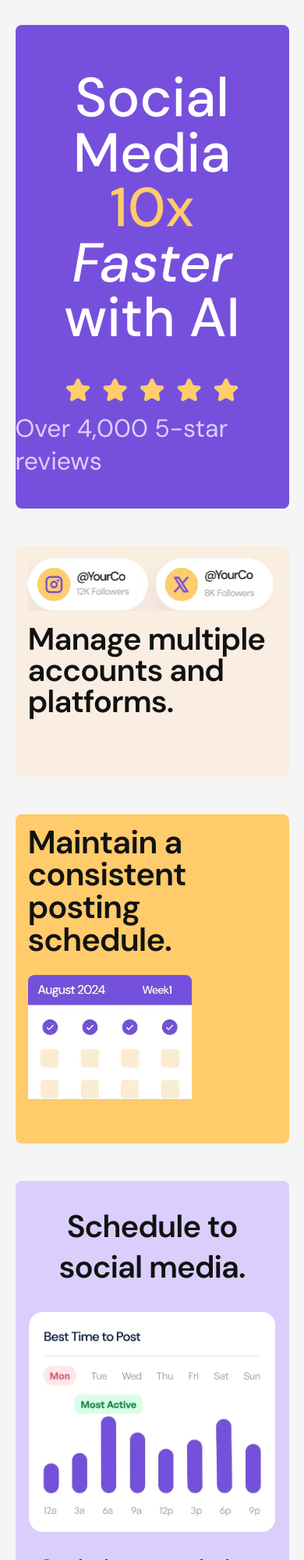
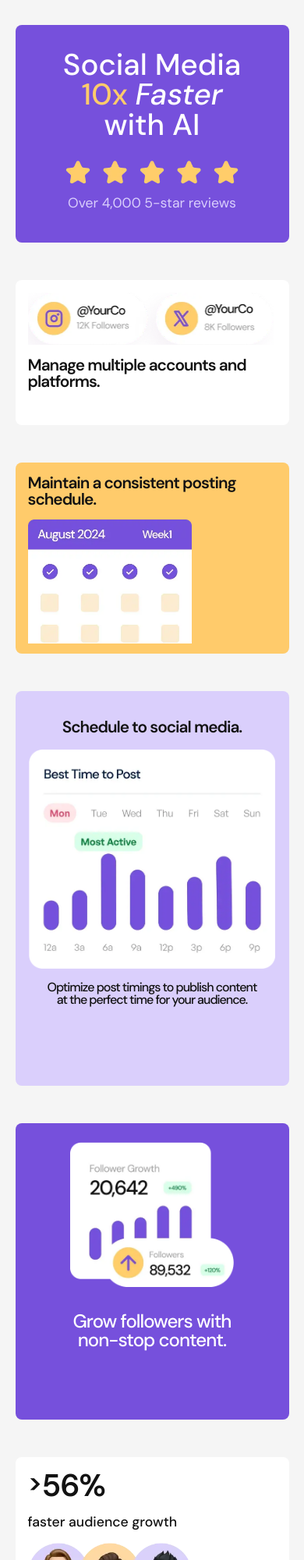
Before and after one commit to jwvdriel/GrittyGrid, a plain HTML site: page index.html in a window 390 px wide. Shown: the top 2000 px of the page at 78% size. Drawn offline with Linux system fonts and the light colour scheme.

Commit message:
320px display

```diff
--- a/style.css
+++ b/style.css
@@ -15,6 +15,7 @@
   --borderRadius: 0.5rem;
 }
 
+@media screen and (max-width: 576px) {
   body {
     margin: 0 auto;
     padding: 0;
@@ -23,7 +24,7 @@ body {
     background-color: whitesmoke;
     margin-bottom: 3rem;
   }
-@media screen and (max-width: 576px) {
+
   #container-layout {
     display: grid;
     grid-template-columns: 1fr;
@@ -38,16 +39,16 @@ body {
     flex-direction: column;
     border-radius: var(--borderRadius);
     align-items: center;
-    min-height: 60vh;
+    max-height: 60vh;
   }
 
   .heading {
-    font-size: 4.4rem;
+    font-size: 2.4rem;
     font-weight: var(--font-medium);
     color: #fff;
     line-height: 1;
     text-align: center;
-    margin-bottom: 2.5rem;
+    margin-bottom: 1.5rem;
     width: 75%;
   }
 
@@ -58,7 +59,7 @@ body {
 
   .first-article p {
     color: var(--Purple_100);
-    font-size: 2rem;
+    font-size: 1.1rem;
     margin: 0.5rem 0 2.5rem 0;
   }
 
@@ -73,12 +74,11 @@ body {
   /* ---------------------------------------------------------- */
 
   .second-article {
-    background-color: var(--Yellow_100);
-    height: 25vh;
+    background-color: var(--White);
     border-radius: var(--borderRadius);
     display: flex;
     flex-direction: column;
-    min-height: 35vh;
+    min-height: 22vh;
   }
 
   .second-article img {
@@ -88,7 +88,7 @@ body {
 
   .second-article p {
     color: var(--Black);
-    font-size: 2.5rem;
+    font-size: 1.3rem;
     line-height: 1;
     margin: 1rem;
     font-family: var(--main_font);
@@ -101,13 +101,13 @@ body {
   .third-article {
     background-color: var(--Yellow_500);
     border-radius: var(--borderRadius);
-    min-height: 50vh;
+    min-height: 29vh;
     position: relative;
     overflow-y: hidden;
   }
 
   .third-article p {
-    font-size: 2.6rem;
+    font-size: 1.3rem;
     font-family: var(--main_font);
     font-weight: 600;
     color: var(--Black);
@@ -119,7 +119,7 @@ body {
   .image-fade {
     position: absolute;
     width: 60%;
-    margin: 1rem 1rem 1rem 1rem;
+    margin: 0.5rem 1rem 1rem 1rem;
   }
 
   /* --------------------------------------------------------------- */
@@ -127,17 +127,17 @@ body {
   .fourth-article {
     background-color: var(--Purple_100);
     border-radius: var(--borderRadius);
-    min-height: 100vh;
+    min-height: 60vh;
     display: flex;
     flex-direction: column;
   }
 
   .first-paragraph {
-    font-size: 2.5rem;
+    font-size: 1.3rem;
     font-family: var(--main_font);
     font-weight: 600;
     color: var(--Black);
-    margin: 2rem 1rem 2rem 1rem;
+    margin: 2rem 1rem 1rem 1rem;
     text-align: center;
     letter-spacing: -1px;
   }
@@ -149,9 +149,9 @@ body {
   }
 
   .second-paragraph {
-    width: 85%;
-    font-size: 1.9rem;
-    margin: 2rem auto 2rem auto;
+    width: 80%;
+    font-size: 1rem;
+    margin: 1rem auto 1rem auto;
     text-align: center;
     font-weight: 500;
     font-family: var(--main_font);
@@ -167,19 +167,19 @@ body {
     display: flex;
     flex-direction: column;
     align-items: center;
-    min-height: 80vh;
+    min-height: 45vh;
     border-radius: var(--borderRadius);
   }
 
   .fifth-article img {
     width: 60%;
-    margin: 2rem 0 1rem 0;
+    margin: 1.5rem 0 1rem 0;
   }
 
   .fifth-article p {
     color: var(--White);
-    font-size: 2.8rem;
-    margin: 2rem 1rem 0 1rem;
+    font-size: 1.5rem;
+    margin: 1rem 1rem 0 1rem;
     width: 60%;
     text-align: center;
     font-family: var(--main_font);
@@ -195,29 +195,29 @@ body {
     border-radius: var(--borderRadius);
     display: flex;
     flex-direction: column;
-    min-height: 43vh;
+    min-height: 30vh;
   }
 
   .sixth-article h2 {
     display: flex;
-    font-size: 3rem;
+    font-size: 2.5rem;
     font-family: var(--main_font);
     font-weight: 600;
     color: var(--Black);
     line-height: 1;
     letter-spacing: -1px;
-    margin: 2rem 1rem 0 2rem;
+    margin: 1rem 1rem 0 1rem;
   }
 
   .sixth-article img {
-    width: 50%;
-    margin: 1rem 1rem 1rem 2rem;
+    width: 60%;
+    margin: 0 1rem 1rem 1rem;
   }
 
   .sixth-article p {
-    font-size: 1.2rem;
-    font-family: "DM Sans";
-    margin: 1rem 1rem 1rem 2rem;
+    font-size: 1.1rem;
+    font-family: var(--main_font);
+    margin: 1rem 1rem 1rem 1rem;
     font-weight: 500;
     color: var(--Black);
   }
@@ -229,17 +229,17 @@ body {
     border-radius: var(--borderRadius);
     display: flex;
     flex-direction: column;
-    min-height: 50vh;
+    min-height: 30vh;
   }
 
   .seventh-article img {
     width: 55%;
-    margin: 2rem 0 2rem 2rem;
+    margin: 0 0 0 1rem;
   }
 
   .seventh-article p {
     width: 85%;
-    font-size: 2.8rem;
+    font-size: 1.6rem;
     font-family: var(--main_font);
     font-weight: 600;
     letter-spacing: -1px;
@@ -257,22 +257,21 @@ body {
   .eight-article {
     background-color: var(--Yellow_500);
     border-radius: var(--borderRadius);
-    height: 77vh;
+    min-height: 48vh;
   }
 
   .eight-article img {
-    width: 60%;
-    margin: 1rem 1rem 0 2rem;
+    width: 65%;
+    margin: 0 1rem 0 1rem;
   }
 
   .eight-article p {
-    width: 70%;
-    font-size: 2.7rem;
+    font-size: 1.6rem;
     font-weight: 600;
     font-family: var(--main_font);
     color: var(--Black);
     letter-spacing: -1px;
-    margin: 2rem 1rem 1rem 2rem;
+    margin: 2rem 1rem 1rem 1rem;
     line-height: 1;
   }
 }
```
Lines whose indentation alone changed are shown as unchanged.
